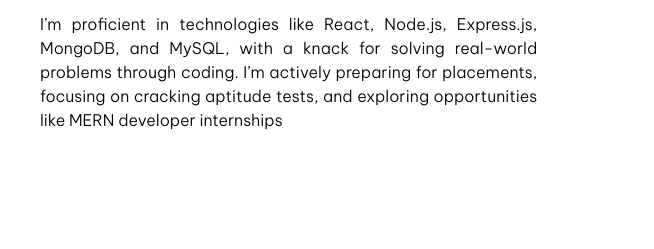
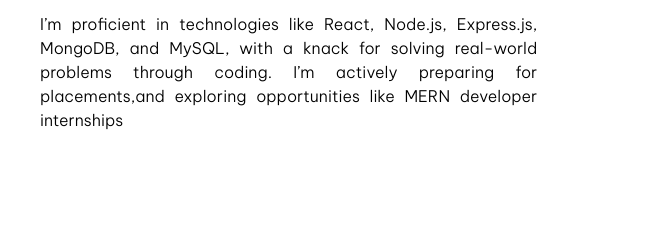
Before and after one commit to harshsahani14/MyPortfolio, a plain HTML site: page index.html in a window 1280 px wide. Shown: the part 4164-4413 px from the top of the page, 0-654 px from the left. Drawn offline with nearby package versions, Linux system fonts and the light colour scheme.

Commit message:
Changed about me paragraph

```diff
--- a/index.html
+++ b/index.html
@@ -284,7 +284,7 @@
             I’m Harsh Sahani, a student from the TCET 2026 batch, preparing for campus and off-campus placements. I have a strong interest in tech development and have built several projects showcasing my skills. I’ve also participated in hackathons to enhance my problem-solving and teamwork abilities.
           </p>
           <p>
-            I’m proficient in technologies like React, Node.js, Express.js, MongoDB, and MySQL, with a knack for solving real-world problems through coding. I’m actively preparing for placements, focusing on cracking aptitude tests, and exploring opportunities like MERN developer internships
+            I’m proficient in technologies like React, Node.js, Express.js, MongoDB, and MySQL, with a knack for solving real-world problems through coding. I’m actively preparing for placements,and exploring opportunities like MERN developer internships
           </p>
         </div>
 
```
